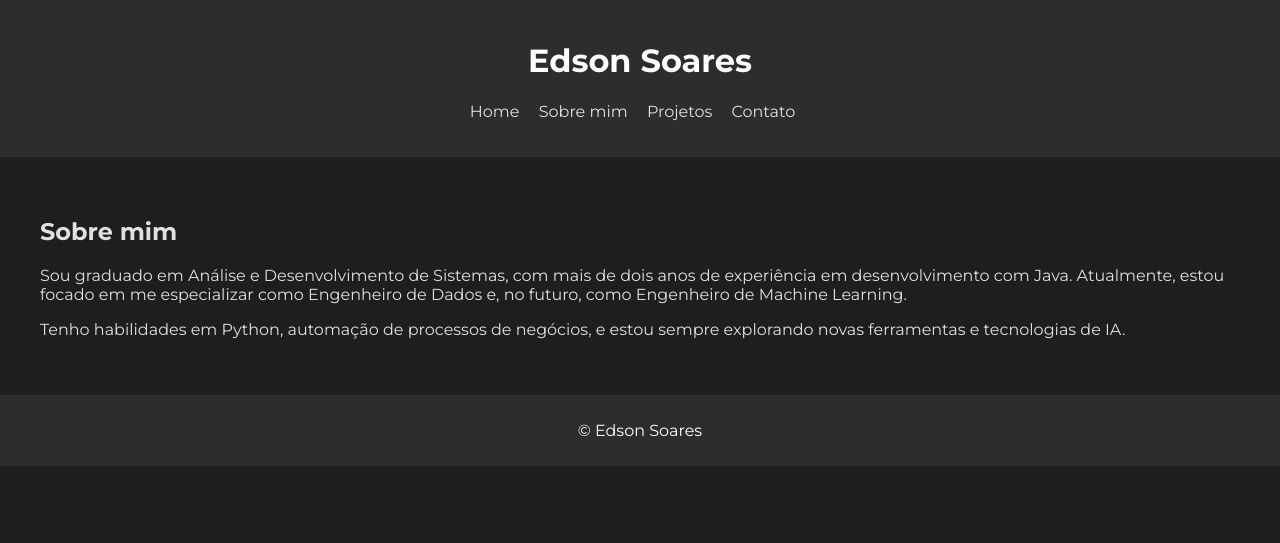
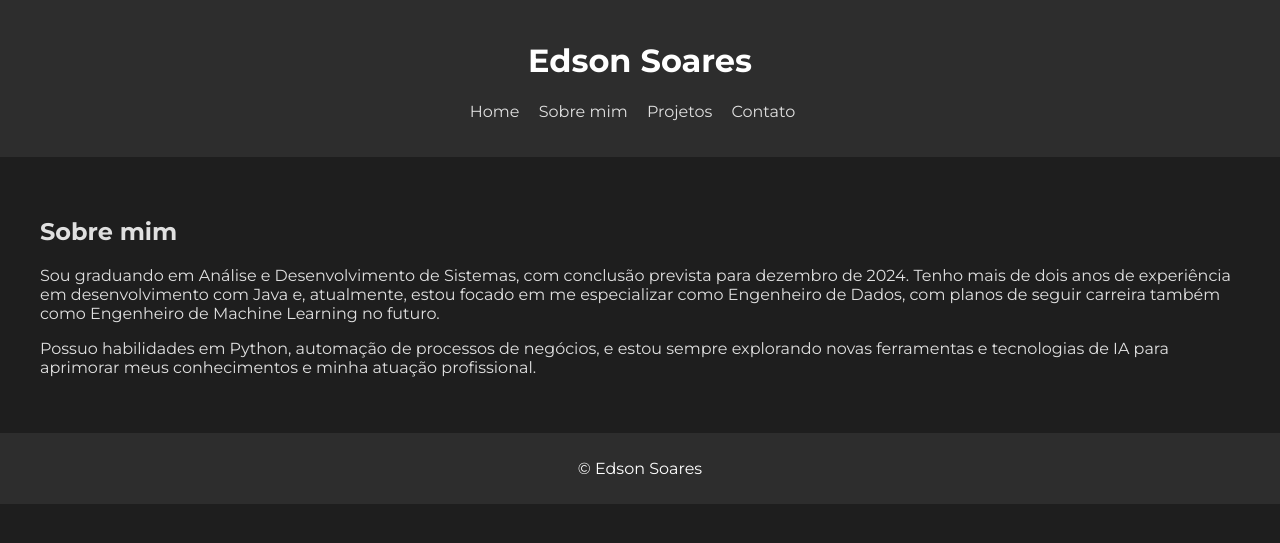
Before and after one commit to edsondearaujo/edsondearaujo.github.io, a Jekyll site: the page built from about.html, in a window 1280 px wide. Shown: the top 543 px of the page. Built offline with Jekyll 4.4.1, drawn with Linux system fonts in a browser that asks for light colours.

Commit message:
#7 better text about me and presentation

```diff
--- a/about.html
+++ b/about.html
@@ -4,5 +4,5 @@ title: "Sobre mim"
 ---
 
 <h2>Sobre mim</h2>
-<p>Sou graduado em Análise e Desenvolvimento de Sistemas, com mais de dois anos de experiência em desenvolvimento com Java. Atualmente, estou focado em me especializar como Engenheiro de Dados e, no futuro, como Engenheiro de Machine Learning.</p>
-<p>Tenho habilidades em Python, automação de processos de negócios, e estou sempre explorando novas ferramentas e tecnologias de IA.</p>
+<p>Sou graduando em Análise e Desenvolvimento de Sistemas, com conclusão prevista para dezembro de 2024. Tenho mais de dois anos de experiência em desenvolvimento com Java e, atualmente, estou focado em me especializar como Engenheiro de Dados, com planos de seguir carreira também como Engenheiro de Machine Learning no futuro.</p>
+<p>Possuo habilidades em Python, automação de processos de negócios, e estou sempre explorando novas ferramentas e tecnologias de IA para aprimorar meus conhecimentos e minha atuação profissional.</p>
--- a/index.html
+++ b/index.html
@@ -4,6 +4,6 @@ title: "Home"
 ---
 
 <h2>Bem-vindo ao meu portfólio!</h2>
-<p>Sou Edson de Araújo, especialista em Engenheiro de Dados e apaixonado por IA e automação de processos de negócios. Este é o meu portfólio onde mostro meus projetos e habilidades.</p>
+<p>Sou Edson de Araújo, iniciando minha trajetória em Engenharia de Dados, com grande interesse por IA e automação de processos de negócios. Este portfólio reúne alguns dos meus projetos e habilidades que estou desenvolvendo ao longo da minha jornada de aprendizado.</p>
 
 <a class="btn" href="{{ "/projects" | relative_url }}">Veja meus Projetos</a>
```
